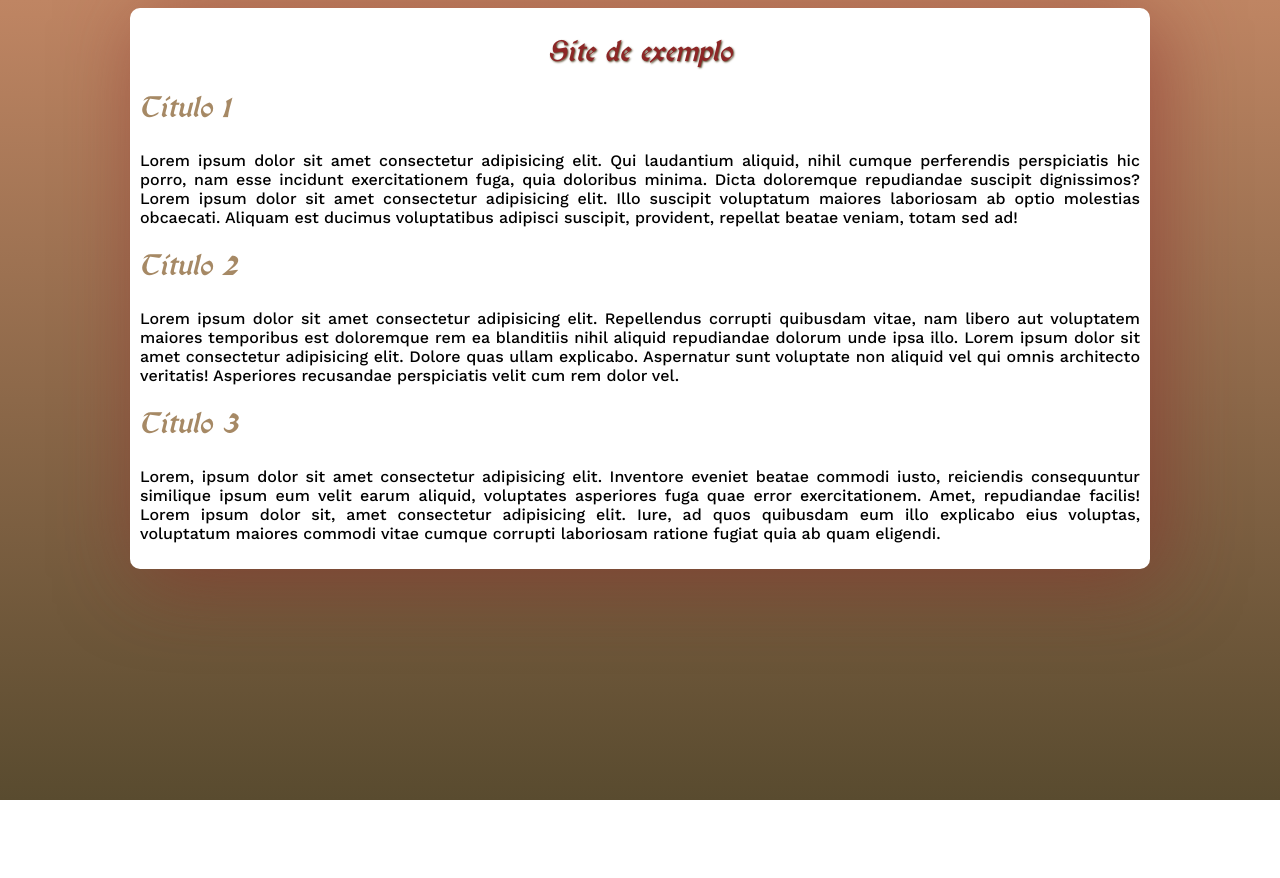
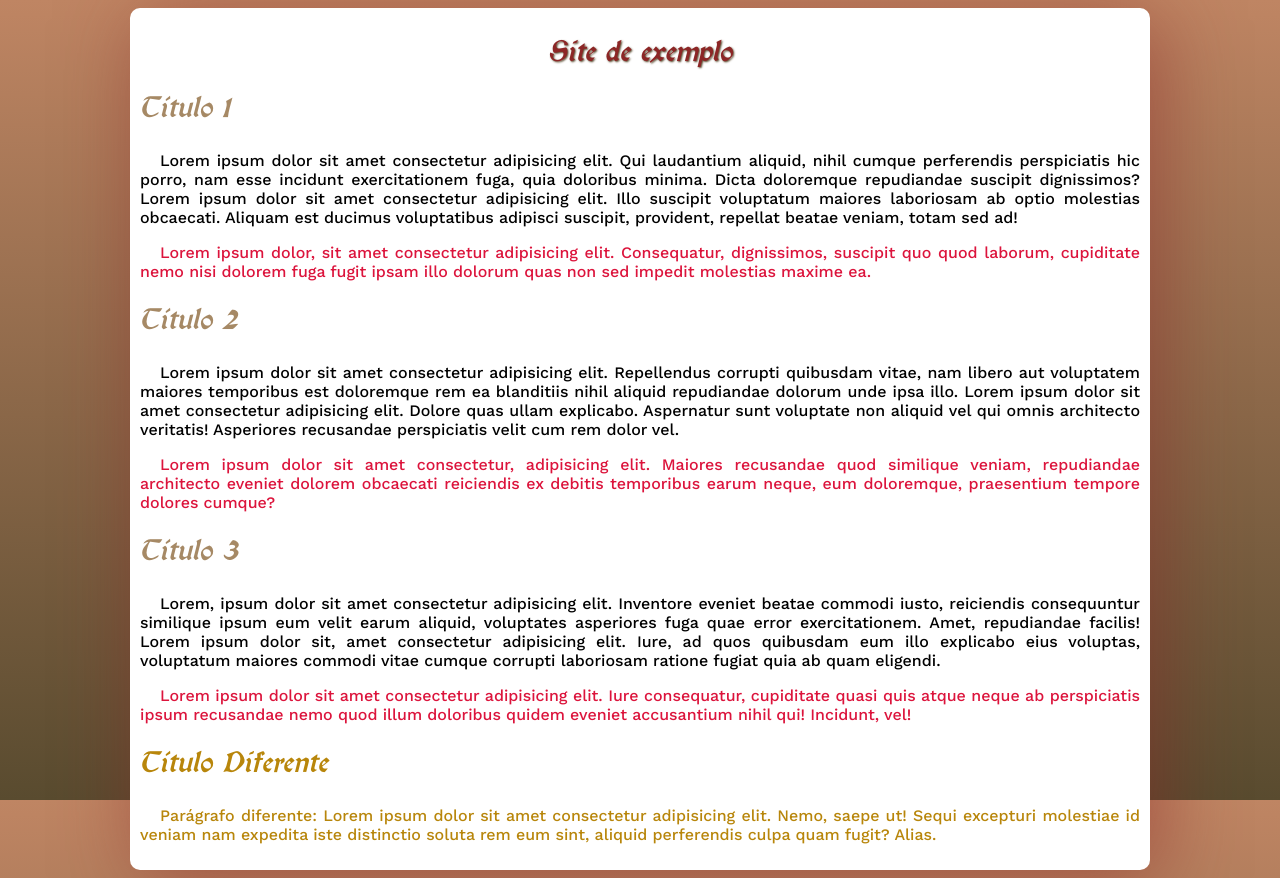
Before and after one commit to Marcelohrr/Atividades_menores, a PHP site: page /site.html in a window 1280 px wide. Before the commit the page ends 800 px from the top, so only its background shows below. Run offline with PHP 8.4, Linux system fonts and the light colour scheme.

Commit message:
Adiciona identificadores e seletores personalizados

```diff
--- a/HTML5 e CSS3/Módulo 2/site.html
+++ b/HTML5 e CSS3/Módulo 2/site.html
@@ -11,12 +11,18 @@
         <h1>Site de exemplo</h1>
             <h2>Título 1</h2>
             <p>Lorem ipsum dolor sit amet consectetur adipisicing elit. Qui laudantium aliquid, nihil cumque perferendis perspiciatis hic porro, nam esse incidunt exercitationem fuga, quia doloribus minima. Dicta doloremque repudiandae suscipit dignissimos? Lorem ipsum dolor sit amet consectetur adipisicing elit. Illo suscipit voluptatum maiores laboriosam ab optio molestias obcaecati. Aliquam est ducimus voluptatibus adipisci suscipit, provident, repellat beatae veniam, totam sed ad!</p>
+            <p id="identificador">Lorem ipsum dolor, sit amet consectetur adipisicing elit. Consequatur, dignissimos, suscipit quo quod laborum, cupiditate nemo nisi dolorem fuga fugit ipsam illo dolorum quas non sed impedit molestias maxime ea.</p>
 
             <h2>Título 2</h2>
             <p>Lorem ipsum dolor sit amet consectetur adipisicing elit. Repellendus corrupti quibusdam vitae, nam libero aut voluptatem maiores temporibus est doloremque rem ea blanditiis nihil aliquid repudiandae dolorum unde ipsa illo. Lorem ipsum dolor sit amet consectetur adipisicing elit. Dolore quas ullam explicabo. Aspernatur sunt voluptate non aliquid vel qui omnis architecto veritatis! Asperiores recusandae perspiciatis velit cum rem dolor vel.</p>
+            <p id="identificador">Lorem ipsum dolor sit amet consectetur, adipisicing elit. Maiores recusandae quod similique veniam, repudiandae architecto eveniet dolorem obcaecati reiciendis ex debitis temporibus earum neque, eum doloremque, praesentium tempore dolores cumque?</p>
 
             <h2>Título 3</h2>
             <p>Lorem, ipsum dolor sit amet consectetur adipisicing elit. Inventore eveniet beatae commodi iusto, reiciendis consequuntur similique ipsum eum velit earum aliquid, voluptates asperiores fuga quae error exercitationem. Amet, repudiandae facilis! Lorem ipsum dolor sit, amet consectetur adipisicing elit. Iure, ad quos quibusdam eum illo explicabo eius voluptas, voluptatum maiores commodi vitae cumque corrupti laboriosam ratione fugiat quia ab quam eligendi.</p>
+            <p id="identificador">Lorem ipsum dolor sit amet consectetur adipisicing elit. Iure consequatur, cupiditate quasi quis atque neque ab perspiciatis ipsum recusandae nemo quod illum doloribus quidem eveniet accusantium nihil qui! Incidunt, vel!</p>
+
+            <h2 id="id-diferentes-elementos">Título Diferente</h2>
+            <p id="id-diferentes-elementos">Parágrafo diferente: Lorem ipsum dolor sit amet consectetur adipisicing elit. Nemo, saepe ut! Sequi excepturi molestiae id veniam nam expedita iste distinctio soluta rem eum sint, aliquid perferendis culpa quam fugit? Alias.</p>
     </main>
 </body>
 </html>
--- a/HTML5 e CSS3/Módulo 2/style.css
+++ b/HTML5 e CSS3/Módulo 2/style.css
@@ -47,4 +47,13 @@ h2 {
 
 p {
     text-align: justify;
+    text-indent: 20px; /* Indenta a primeira linha do parágrafo */
 }
+
+p#identificador { /* Seletor personalizado para todos os parágrados marcados com a tag id="identificador" */
+    color: crimson
+}
+
+#id-diferentes-elementos { /* Seletor personalizado para todos os elementos marcados com a tag id="id-diferentes-elementos" */
+    color: darkgoldenrod;
+}
```
